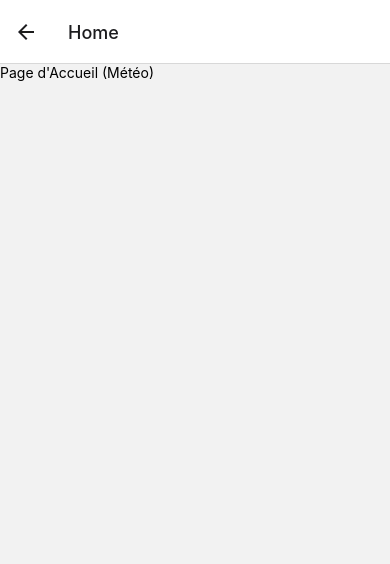
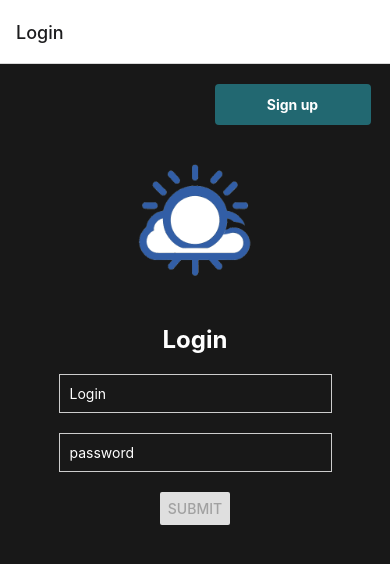
Before and after one commit to pierrejeanguerry/B2-weatherApp, a React Native app: screen /Home in a window 390 px wide. Shown: the top 564 px of the page. Built offline with nearby package versions, Linux system fonts and the light colour scheme.

Commit message:
login and logout works

```diff
--- a/App.js
+++ b/App.js
@@ -1,21 +1,154 @@
+import axios from 'axios';
+import { useReducer, useMemo, createContext, useEffect } from 'react';
+import * as SecureStore from 'expo-secure-store';
+import RegisterScreen from './src/screens/RegisterScreen';
+import LoginScreen from './src/screens/LoginScreen';
+import HomeScreen from './src/screens/HomeScreen';
+import { createNativeStackNavigator } from '@react-navigation/native-stack';
 import { NavigationContainer } from '@react-navigation/native';
-import {createNativeStackNavigator} from '@react-navigation/native-stack';
-import { StatusBar } from 'expo-status-bar';
-import { StyleSheet, Text, View } from 'react-native';
-import LoginScreen from './src/screens/LoginScreen';
-import RegisterScreen from './src/screens/RegisterScreen';
-import HomeScreen from './src/screens/HomeScreen';
+import AuthContext from './src/components/AuthContext';
 
-export default function App() {
 const Stack = createNativeStackNavigator();
+export default function App({ navigation }) {
+
+  const [state, dispatch] = useReducer(
+    (prevState, action) => {
+      switch (action.type) {
+        case 'RESTORE_TOKEN':
+          return {
+            ...prevState,
+            userToken: action.token,
+            isLoading: false,
+          };
+        case 'SIGN_IN':
+          return {
+            ...prevState,
+            isSignout: false,
+            userToken: action.token,
+          };
+        case 'SIGN_OUT':
+          return {
+            ...prevState,
+            isSignout: true,
+            userToken: null,
+          };
+      }
+    },
+    {
+      isLoading: true,
+      isSignout: false,
+      userToken: null,
+    }
+  );
+
+  useEffect(() => {
+    // Fetch the token from storage then navigate to our appropriate place
+    const bootstrapAsync = async () => {
+      let userToken;
+
+      try {
+        userToken = await SecureStore.getItemAsync('userToken');
+      } catch (e) {
+        console.error('message', error);
+      }
+      if (userToken){
+      const headers = {
+        'Connection': 'keep-alive',
+        'Content-Type': 'application/json',
+        'token_user' : userToken
+      }
+      axios.post('http://176.190.38.210:8001/api/login/check', {}, headers)
+      .then((res) => {
+        dispatch({ type: 'RESTORE_TOKEN', token: userToken });
+      })
+      .catch((error) => {
+          console.error('Une erreur s\'est produite:', error);
+      })
+    };
+
+    bootstrapAsync();
+  }
+  }, []);
+
+  async function save(key, value) {
+    await SecureStore.setItemAsync(key, value);
+  }
+
+  async function getValueFor(key) {
+    return await SecureStore.getItemAsync(key);
+  }
+
+  const authContext = useMemo(
+    () => ({
+      signIn: async (login, password) => {
+        const headers = {
+          'Connection': 'keep-alive',
+          'Content-Type': 'application/json',
+          "Accept": "application/json"
+        }
+        const data= {
+          'username': login,
+          'password': password
+        }
+        try {
+          const res = await axios.post('http://176.190.38.210:8001/api/login', data, headers);
+          await save('userToken', res.data.token_user); // Attendez que le jeton soit enregistré
+          dispatch({ type: 'SIGN_IN', token: res.data.token_user });
+        } catch (error) {
+          console.error('Une erreur s\'est produite:', error);
+        }
+      },
+      signOut: async () => {
+        let userToken;
+        try {
+          userToken = getValueFor('userToken');
+        } catch (error) {
+          console.error('Erreur lors de la récupération du token :', error);
+        }
+        try {
+          if (userToken) {
+            const headers = {
+              'Connection': 'keep-alive',
+              'Content-Type': 'application/json',
+              'Accept': 'application/json',
+              'token_user' : userToken
+            }
+            await axios.post('http://176.190.38.210:8001/api/login/logout', {}, headers)
+            await SecureStore.deleteItemAsync('userToken');
+            dispatch({ type: 'SIGN_OUT' });
+          }
+        }catch (error) {
+            console.error('Une erreur s\'est produite :', error);
+        }
+      },
+      signUp: async (data) => {
+        // In a production app, we need to send user data to server and get a token
+        // We will also need to handle errors if sign up failed
+        // After getting token, we need to persist the token using `SecureStore`
+        // In the example, we'll use a dummy token
+
+        dispatch({ type: 'SIGN_IN', token: 'dummy-auth-token' });
+      },
+    }),
+    []
+  );
 
   return (
+    <AuthContext.Provider value={authContext}>
       <NavigationContainer>
-      <Stack.Navigator initialRouteName={'Login'}>
+        <Stack.Navigator>
+          {state.userToken == null ? (
+            <>
               <Stack.Screen name="Login" component={LoginScreen} />
               <Stack.Screen name="Register" component={RegisterScreen} />
+            </>
+          ) : (
+            <>
               <Stack.Screen name="Home" component={HomeScreen} />
+            </>
+          )}
         </Stack.Navigator>
       </NavigationContainer>
+    </AuthContext.Provider>
   );
 }
--- a/package.json
+++ b/package.json
@@ -11,11 +11,13 @@
   "dependencies": {
     "@expo/metro-runtime": "~3.1.3",
     "@react-native-async-storage/async-storage": "^1.21.0",
-    "@react-navigation/native": "^6.1.9",
+    "@react-navigation/native": "^6.1.12",
     "@react-navigation/native-stack": "^6.9.17",
+    "@react-navigation/stack": "^6.3.23",
     "axios": "^1.6.7",
     "expo": "~50.0.4",
     "expo-build-properties": "~0.11.1",
+    "expo-secure-store": "^12.8.1",
     "expo-status-bar": "~1.11.1",
     "react": "18.2.0",
     "react-hook-form": "^7.49.3",
--- /dev/null
+++ b/src/components/AuthContext.js
@@ -0,0 +1,5 @@
+import { createContext } from 'react';
+
+const AuthContext = createContext();
+
+export default AuthContext;
--- a/src/components/LoginForm.js
+++ b/src/components/LoginForm.js
@@ -1,65 +1,38 @@
 import { View, TextInput, Button, Text, StyleSheet} from 'react-native';
-import AsyncStorage from '@react-native-async-storage/async-storage';
-import { useState } from 'react';
-import axios from 'axios';
+import { useState, useContext } from 'react';
+import AuthContext  from './AuthContext'
 
 const LoginForm = () => {
   const [login, setLogin] = useState('');
   const [password, setPassword] = useState('');
+  const {signIn} = useContext(AuthContext);
 
-  const storeToken = async (token) =>{
-    try{
-      await AsyncStorage.setItem('token', token);
-      console.log("Data stored");
-    }
-    catch{
-      console.error("storeToken error");
-    }
-  }
-
-  function handleSubmit(){
-    const data= {
-      'username': login,
-      'password': password
-    }
-
-    const headers = {
-      'Content-Type': 'application/json',
-    }
-    axios.post('http://192.168.1.94:8000/api/login', data, headers)
-    .then((res) => {
-      console.log(res.data);
-    })
-    .catch((error) => {
-      console.error('Une erreur s\'est produite:', error);
-    })
-  }
   return (
     <View style={styles.container}>
       <Text style={styles.title}>Login</Text>
-          <TextInput
+      <TextInput
             style={styles.input}
             placeholder="Login"
             placeholderTextColor={'white'}
             onChangeText={newLogin => setLogin(newLogin)}
-          />
-          <TextInput
+            value={login}
+      />
+      <TextInput
             style={styles.input}
             placeholder="password"
             placeholderTextColor={'white'}
             onChangeText={newPassword => setPassword(newPassword)}
-          />
-      <Button title="Submit" onPress={handleSubmit} color={'#227138'} />
+            value={password}
+      />
+      <Button title="Submit" onPress={() =>signIn(login, password)} color={'#227138'} disabled={!login.trim() || !password.trim()}/>
     </View>
   );
 };
 
 const styles = StyleSheet.create({
   container: {
-    justifyContent: 'center',
     alignItems: 'center',
-    padding: 20,
-    height: '100%'
+    justifyContent: 'center'
   },
   title: {
     fontSize: 24,
@@ -84,16 +57,12 @@ const styles = StyleSheet.create({
     borderRadius: 4,
     backgroundColor: 'green',
   },
-  non: {
+  erreur: {
+    paddingBottom: 10,
+    textAlign: 'left',
     color: 'red',
-    fontSize: 24,
     fontWeight: 'bold',
   },
-  oui: {
-    color: 'green',
-    fontSize: 24,
-    fontWeight: 'bold',
-  }
 });
 
 export default LoginForm;
--- a/src/screens/HomeScreen.js
+++ b/src/screens/HomeScreen.js
@@ -1,11 +1,14 @@
-import React from 'react';
-import { View, Text } from 'react-native';
+import { useContext } from 'react';
+import { View, Text, Button } from 'react-native';
+import AuthContext from '../components/AuthContext';
 
 const HomeScreen = () => {
+  const {signOut} = useContext(AuthContext);
+
   return (
     <View>
       <Text>Page d'Accueil (Météo)</Text>
-      {/* Ajoute ici des composants liés à la météo */}
+      <Button title="Sign out" onPress={() =>signOut()} color={'red'} />
     </View>
   );
 };
--- a/src/screens/LoginScreen.js
+++ b/src/screens/LoginScreen.js
@@ -1,22 +1,25 @@
 import React from 'react';
-import { View, Text, Button, StyleSheet, Pressable  } from 'react-native';
+import { View, Text, StyleSheet, Pressable, Image } from 'react-native';
 import LoginForm from '../components/LoginForm';
 
-const LoginScreen = ({ navigation }) => {
+
+const LoginScreen = ({navigation}) => {
   return (
     <View style={styles.container}>
       <Pressable style={styles.button}
         onPress={() => navigation.navigate('Register')}
       >
-        <Text style={styles.textButton}>Register</Text>
+        <Text style={styles.textButton}>Sign up</Text>
       </Pressable>
-      <LoginForm />
+      <Image source={require('../../assets/logov1.png')} style={styles.logo}/>
+      <LoginForm/>
     </View>
   );
 };
 
 const styles = StyleSheet.create({
   container:{
+    height: '100%',
     backgroundColor: "#181818",
     padding: "auto"
   },
@@ -36,7 +39,42 @@ const styles = StyleSheet.create({
     paddingHorizontal: 32,
     borderRadius: 4,
     backgroundColor: '#226871',
-  }
+  },
+  logo: {
+    alignSelf: 'center',
+    width: 200,
+    height: 200,
+    resizeMode: 'contain',
+  },
+  title: {
+    fontSize: 24,
+    fontWeight: 'bold',
+    marginBottom: 20,
+    color: 'white'
+  },
+  input: {
+    color: 'white',
+    borderWidth: 1,
+    borderColor: '#ccc',
+    padding: 10,
+    marginBottom: 20,
+    width: '70%',
+  },
+  buttonSubmit: {
+    width: "40%",
+    alignItems: 'center',
+    justifyContent: 'center',
+    paddingVertical: 12,
+    paddingHorizontal: 32,
+    borderRadius: 4,
+    backgroundColor: 'green',
+  },
+  erreur: {
+    paddingBottom: 10,
+    textAlign: 'left',
+    color: 'red',
+    fontWeight: 'bold',
+  },
 });
 
 export default LoginScreen;
```
Also changed, not shown: assets/logov1.png (added), 1 other file (tests, documents, lock files or other folders). Lines whose indentation alone changed are shown as unchanged.
